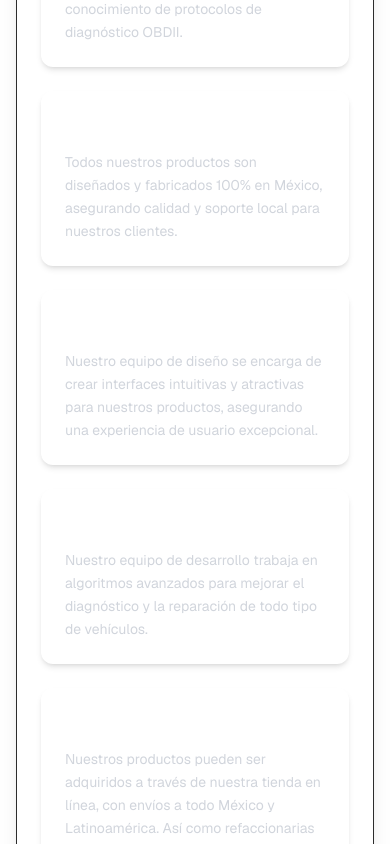
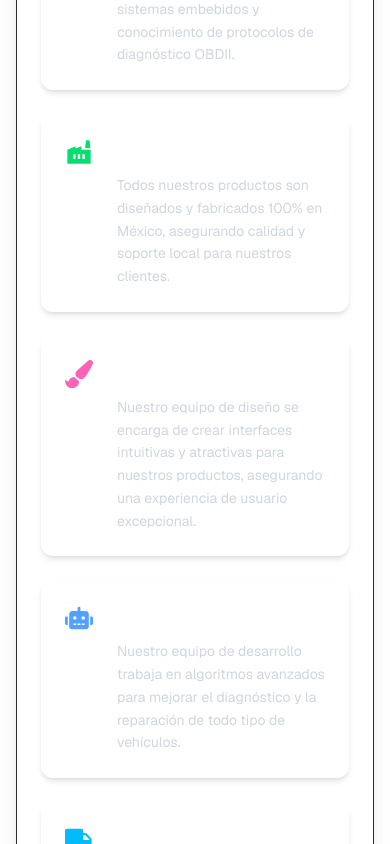
Before and after one commit to IramMcFly/krino-link, a Next.js app: page / in a window 390 px wide. Shown: the part 2200-3044 px from the top of the page. Built offline with nearby package versions, Linux system fonts and the light colour scheme.

Commit message:
logos e responsividad

```diff
--- a/components/landingpage.jsx
+++ b/components/landingpage.jsx
@@ -1,7 +1,8 @@
 "use client";
 
 import React from "react";
-import { FaShoppingCart, FaRocket, FaZap, FaShieldAlt, FaMobileAlt, FaEye } from "react-icons/fa";
+import { FaShoppingCart, FaRocket, FaZap,  FaShieldAlt, FaMobileAlt, FaEye, FaCode, FaIndustry, FaPaintBrush, FaRobot, FaTruck } from "react-icons/fa";
+import { MdFactory } from "react-icons/md";
 import { NavLanding } from "./NavLanding";
 import { useRouter } from 'next/navigation';
 
@@ -73,23 +74,28 @@ const misiones = [
 const equipo = [
 	{
 		title: "Desarrollo",
-		desc: "Nuestro equipo de desarrollo está compuesto por estudiantes de ingeniería especializados en sistemas embebidos y conocimiento de protocolos de diagnóstico OBDII."
+		desc: "Nuestro equipo de desarrollo está compuesto por estudiantes de ingeniería especializados en sistemas embebidos y conocimiento de protocolos de diagnóstico OBDII.",
+		icon: <FaCode size={28} className="text-krino-yellow" />
 	},
 	{
 		title: "Fabricación",
-		desc: "Todos nuestros productos son diseñados y fabricados 100% en México, asegurando calidad y soporte local para nuestros clientes."
+		desc: "Todos nuestros productos son diseñados y fabricados 100% en México, asegurando calidad y soporte local para nuestros clientes.",
+		icon: <MdFactory size={28} className="text-green-400" />
 	},
 	{
 		title: "Diseño",
-		desc: "Nuestro equipo de diseño se encarga de crear interfaces intuitivas y atractivas para nuestros productos, asegurando una experiencia de usuario excepcional."
+		desc: "Nuestro equipo de diseño se encarga de crear interfaces intuitivas y atractivas para nuestros productos, asegurando una experiencia de usuario excepcional.",
+		icon: <FaPaintBrush size={28} className="text-pink-400" />
 	},
 	{
 		title: "Inteligencia Artificial",
-		desc: "Nuestro equipo de desarrollo trabaja en algoritmos avanzados para mejorar el diagnóstico y la reparación de todo tipo de vehículos."
+		desc: "Nuestro equipo de desarrollo trabaja en algoritmos avanzados para mejorar el diagnóstico y la reparación de todo tipo de vehículos.",
+		icon: <FaRobot size={28} className="text-blue-400" />
 	},
 	{
 		title: "Distribución",
-		desc: "Nuestros productos pueden ser adquiridos a través de nuestra tienda en línea, con envíos a todo México y Latinoamérica. Así como refaccionarias locales, nacionales e internacionales."
+		desc: "Nuestros productos pueden ser adquiridos a través de nuestra tienda en línea, con envíos a todo México y Latinoamérica. Así como refaccionarias locales, nacionales e internacionales.",
+		icon: <FaTruck size={28} className="text-sky-400" />
 	}
 ];
 
@@ -187,15 +193,23 @@ const LandingPage = () => (
 					Nuestro Equipo
 				</h3>
 				<div className="grid grid-cols-1 md:grid-cols-2 lg:grid-cols-3 gap-6">
-					{equipo.map((e, i) => (
+					{equipo.map((e, i) => {
+						const isLastRowCentered = equipo.length === 5 && i >= 3;
+						return (
 							<div
 								key={i}
-							className="bg-krino-card rounded-xl p-6 shadow-md hover:shadow-lg transition-all duration-300"
+								className={`bg-krino-card rounded-xl p-6 shadow-md hover:shadow-xl hover:scale-[1.03] transition-all duration-300 flex flex-row items-start gap-6 min-w-[250px] md:min-w-[300px] w-full
+									${isLastRowCentered ? "lg:col-span-1 lg:justify-self-center" : ""}`}
+								style={isLastRowCentered ? { gridColumn: "span 1", justifySelf: "center" } : {}}
 							>
+								<div className="mb-2">{e.icon}</div>
+								<div>
 									<h4 className="text-base md:text-lg font-semibold text-white mb-3">{e.title}</h4>
 									<p className="text-gray-300 text-sm md:text-base leading-relaxed">{e.desc}</p>
 								</div>
-					))}
+							</div>
+						);
+					})}
 				</div>
 			</div>
 		</section>
```
Lines whose indentation alone changed are shown as unchanged.
